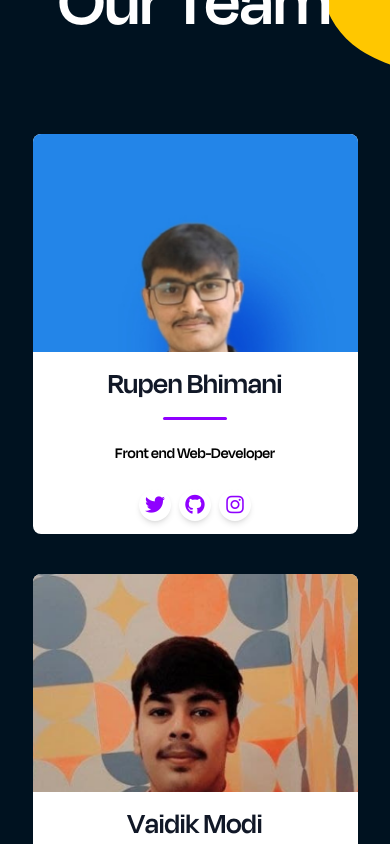
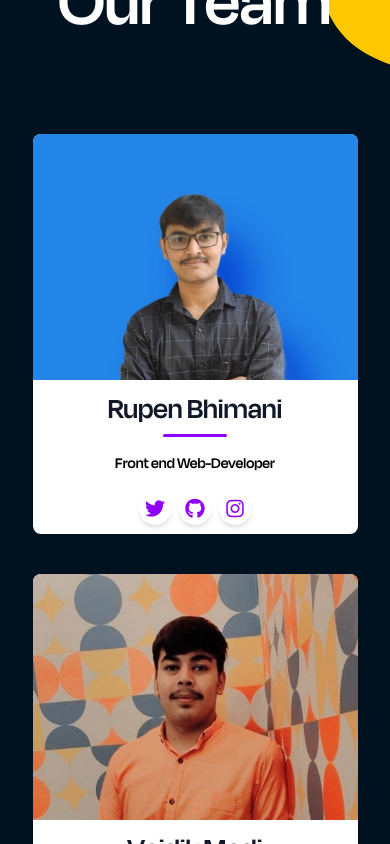
Before and after one commit to abhidadhaniya23/Dhinga-Masti, a React (Create React App) app: page / in a window 390 px wide. Shown: the part 8020-8864 px from the top of the page. Built offline with nearby package versions, Linux system fonts and the light colour scheme; a web font is replaced by a local one.

Commit message:
update our team photos in responsive

```diff
--- a/src/Sections/Team/Components/TeamCards.js
+++ b/src/Sections/Team/Components/TeamCards.js
@@ -4,8 +4,8 @@ const TeamCards = ({ name, skill, img, color, instagram, github, twitter }) => {
   return (
     <>
       <div className="w-10/12 md:w-[30%] group md:first:ml-56 h-[25rem] md:h-44 flex justify-center items-center flex-col md:flex-row bg-white rounded-lg m-5 overflow-hidden">
-        <div className="w-full md:w-[20rem] md:h-full overflow-hidden">
-          <img alt="team" className={`group-hover:scale-110 duration-500 md:w-full md:h-full h-[30rem] w-96 object-cover object-center`} src={img} />
+        <div className="w-full h-[40rem] md:w-[20rem] md:h-full overflow-hidden">
+          <img alt="team" className={`group-hover:scale-110 duration-500 md:w-full md:h-full`} src={img} />
         </div>
         <div className="flex flex-col items-center justify-around w-full h-full text-center md:justify-evenly md:items-start md:pl-5">
           <h2 className="text-3xl font-medium text-gray-900">{name}</h2>
```
